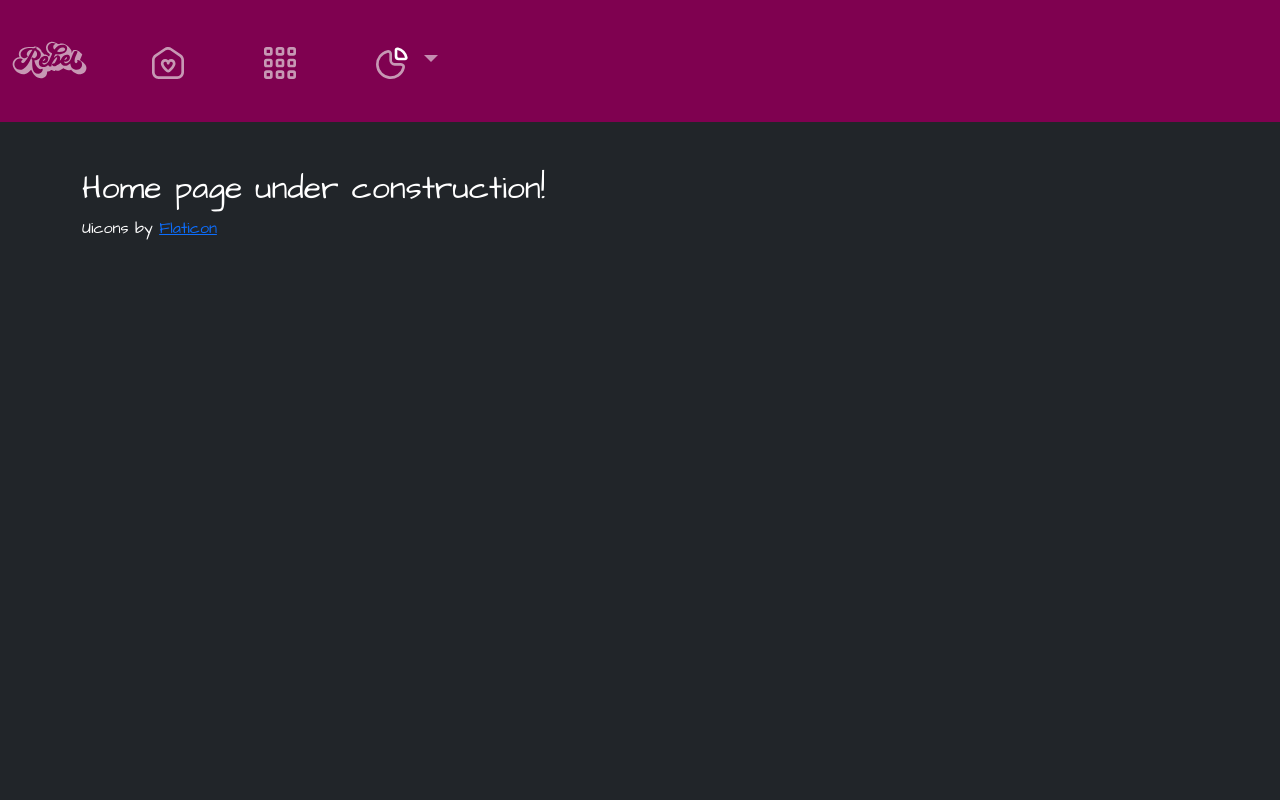
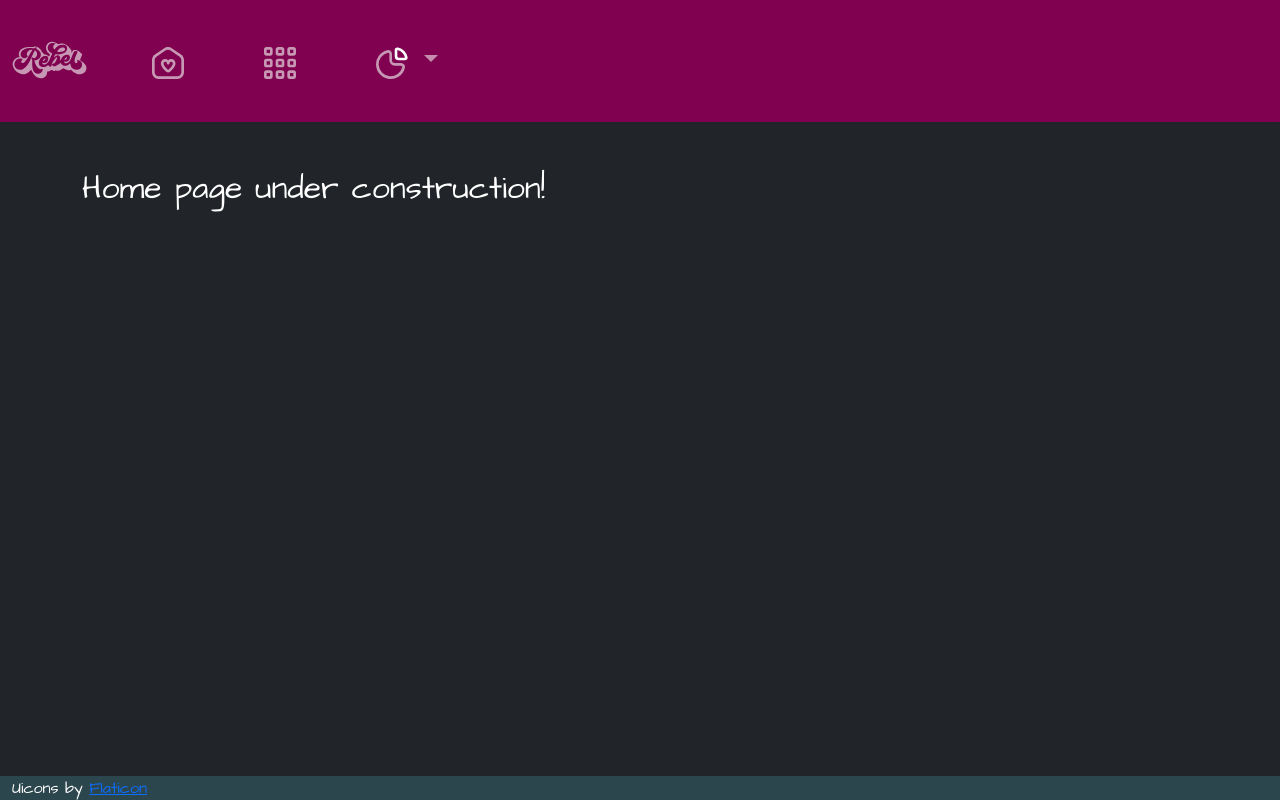
Before and after one commit to LisaS7/RebelBadgeTracker, a Flask app: page / in a window 1280 px wide. Run offline with Flask 3, Linux system fonts and the light colour scheme; data comes from the database, SQL or seed files in the repository.

Commit message:
Basic footer styling

```diff
--- a/flask_app/static/css/style.css
+++ b/flask_app/static/css/style.css
@@ -106,4 +106,5 @@ td.gridjs-td {
 
 /* FOOTER */
 footer {
+  background: #2c464e;
 }
--- a/flask_app/templates/base.html
+++ b/flask_app/templates/base.html
@@ -27,7 +27,7 @@
   <body class="bg-dark">
     {% include 'navbar/nav.html' %}
     <div class="container mt-5">{% block content %} {% endblock %}</div>
-    <footer class="container fs-6 sticky-bottom">
+    <footer class="container-fluid fs-6 fixed-bottom">
       Uicons by <a href="https://www.flaticon.com/uicons">Flaticon</a>
     </footer>
     <script
@@ -35,7 +35,6 @@
       integrity="sha384-YvpcrYf0tY3lHB60NNkmXc5s9fDVZLESaAA55NDzOxhy9GkcIdslK1eN7N6jIeHz"
       crossorigin="anonymous"
     ></script>
-
     <script src="https://unpkg.com/gridjs/dist/gridjs.umd.js"></script>
     {% block scripts %}{% endblock %}
   </body>
```
